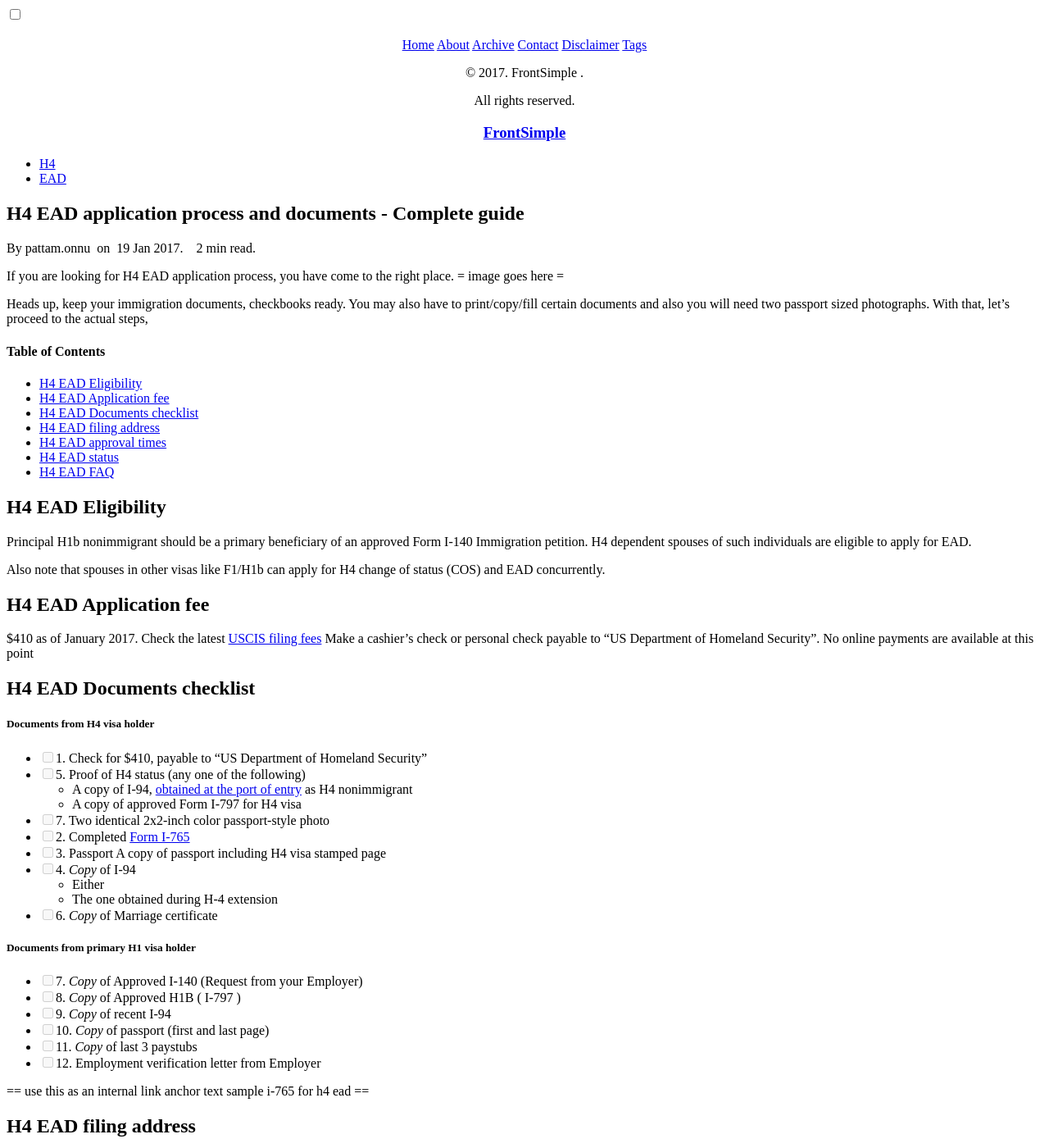
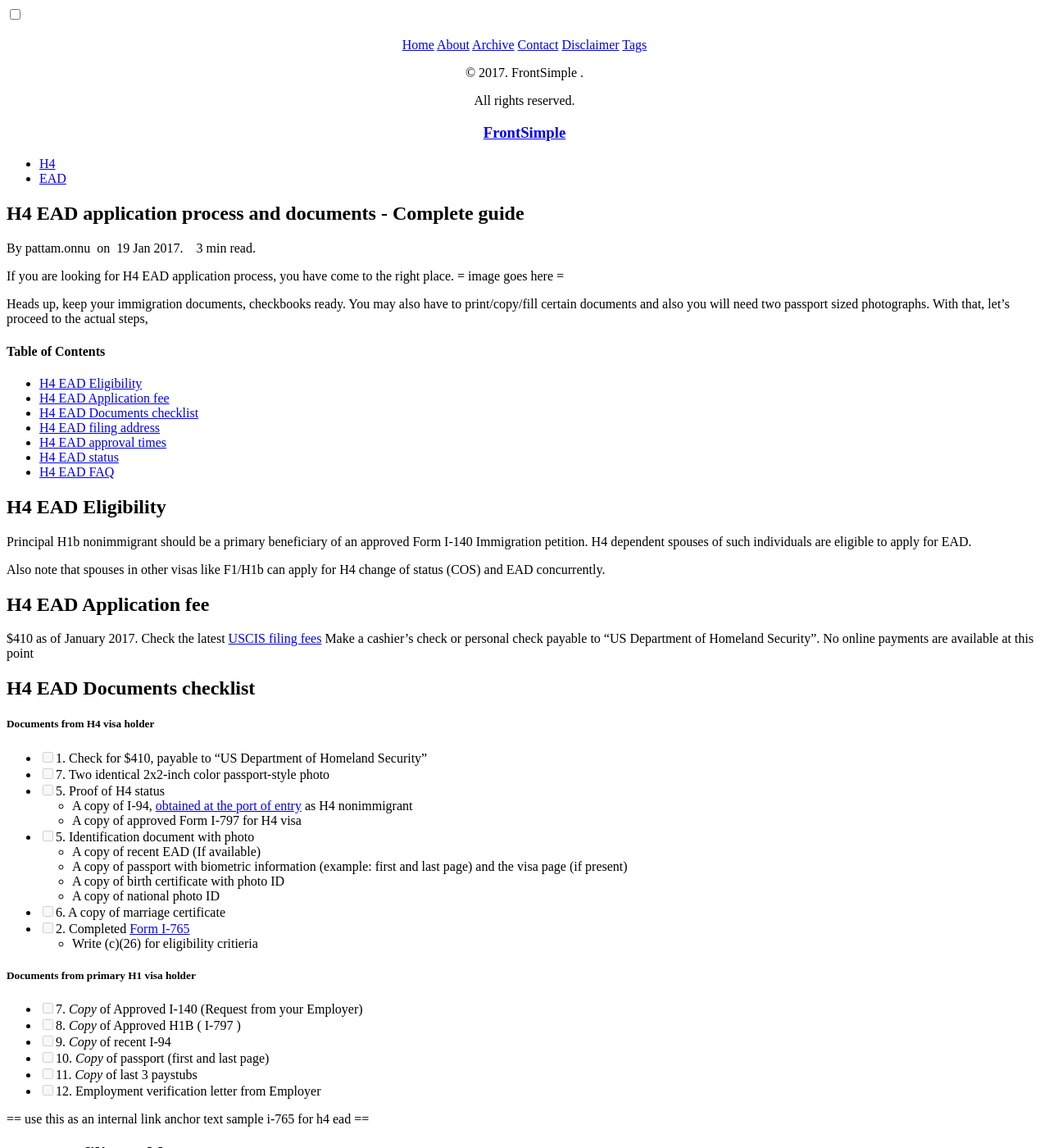
Before and after one commit to gitforwork2/gitforwork.github.io, a Jekyll site: the page built from _posts/2017-01-19-h4-ead-application.md, in a window 1280 px wide and 1400 px high. Shown: the whole window at 82% size. Built offline with Jekyll 4.4.1, drawn with Linux system fonts in a browser that asks for light colours; nearby versions of some CDN libraries; comment, search, counter and statistics services are not loaded.

Commit message:
Update 2017-01-19-h4-ead-application.md

```diff
--- a/_posts/2017-01-19-h4-ead-application.md
+++ b/_posts/2017-01-19-h4-ead-application.md
@@ -35,18 +35,18 @@
 ##### Documents from H4 visa holder
 
 - [ ] 1. Check for $410, payable to "US Department of Homeland Security"
-- [ ] 5. Proof of H4 status (any one of the following)
+- [ ] 7. Two identical 2x2-inch color passport-style photo
+- [ ] 5. Proof of H4 status
     - A copy of I-94, [obtained at the port of entry](https://i94.cbp.dhs.gov/I94/#/recent-search) as H4 nonimmigrant
     - A copy of approved Form I-797 for H4 visa
-- [ ] 7. Two identical 2x2-inch color passport-style photo
+- [ ] 5. Identification document with photo
+    - A copy of recent EAD (If available)
+    - A copy of passport with biometric information (example: first and last page) and the visa page (if present)
+    - A copy of birth certificate with photo ID
+    - A copy of national photo ID
+- [ ] 6. A copy of marriage certificate
 - [ ] 2. Completed [Form I-765](http://www.uscis.gov/i-765)
-- [ ] 3. Passport A copy of passport including H4 visa stamped page
-- [ ] 4. *Copy* of I-94
-    - Either
-    - The one obtained during H-4 extension
-
-- [ ] 6. *Copy* of Marriage certificate
-
+    - Write (c)(26) for eligibility critieria
 
 ##### Documents from primary H1 visa holder
 
```
